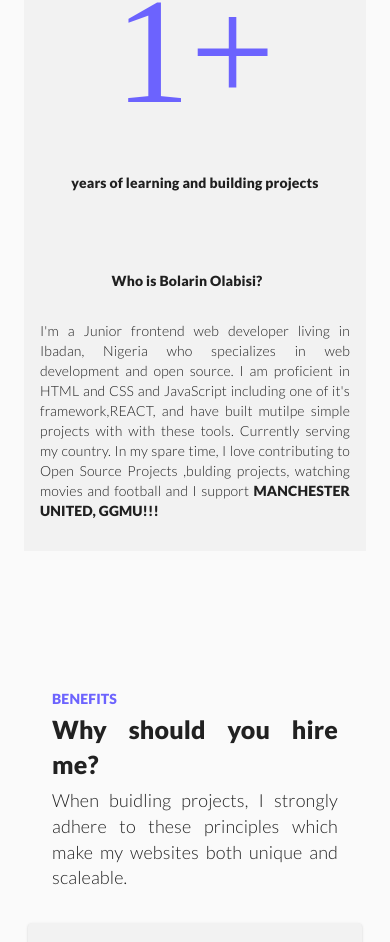
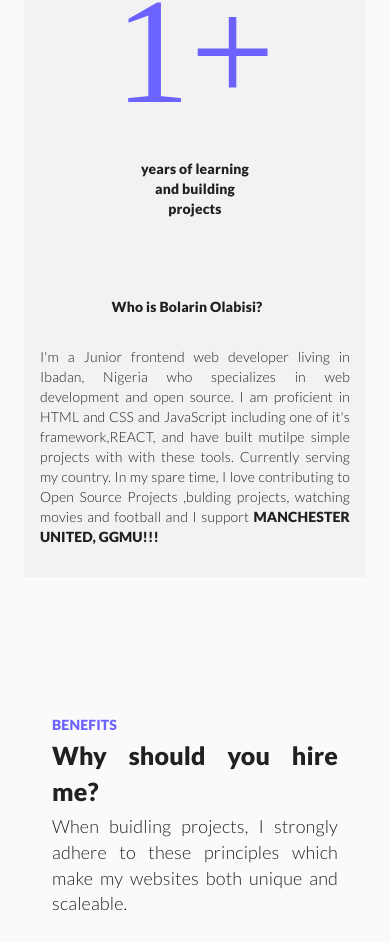
Before and after one commit to mightyFZeus/MyPortfolio, a React (Create React App) app: page / in a window 390 px wide. Shown: the part 1038-1980 px from the top of the page. Built offline with nearby package versions, Linux system fonts and the light colour scheme; a web font is replaced by a local one.

Commit message:
done text align

```diff
--- a/src/components/About/styles.css
+++ b/src/components/About/styles.css
@@ -16,13 +16,20 @@
         .nameDescription{
             padding: 1rem;
         }
+
+.year-year{
+
+    padding: 0 100px 0 100px;
+
+
+
+}
+.name{
+    padding-right: 1rem;
+}
     }
 
-    @media only screen and (max-width:600px) {
-        .name{
-            padding-right: 1rem;
-        }
-    }
+
 .club{
     font-weight: bold;
 }
@@ -44,11 +51,15 @@
     font-size: 150px;
     margin-bottom: 0;
     margin-top:0;
-    color:#6c63fe
+    color:#6c63fe;
+
 }
 
 .year-year{
     font-weight: bold;
     text-align: center;
+    padding: 0 100px 0 100px;
+    margin-top: 0;
+
 
 }
```
